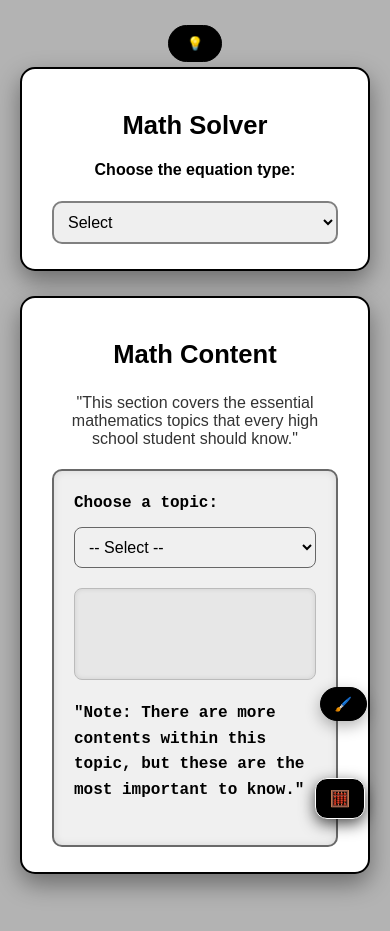
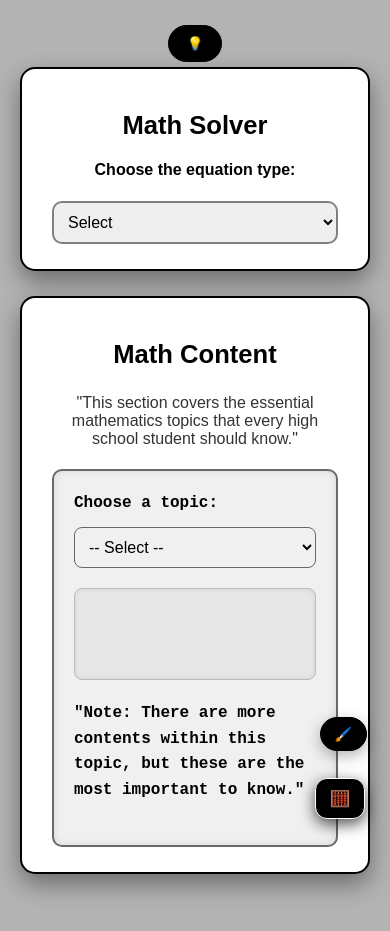
Before and after one commit to vitormontinikemp-max/Mathsmkvi, a plain HTML site: page index.html in a window 390 px wide. Drawn offline with nearby package versions, Linux system fonts and the light colour scheme.

Commit message:
Update css.css

```diff
--- a/css.css
+++ b/css.css
@@ -383,7 +383,7 @@ hr {
 @media (max-width: 800px) {
     #fecharLousa,
     #abrirLousa {
-        bottom: 120px;      /* ajustado para ficar acima da calculadora */
+        bottom: 90px;      /* ajustado para ficar acima da calculadora */
         right: 20px;       /* mais para dentro */
         padding: 8px 14px;
         font-size: 14px;
```
